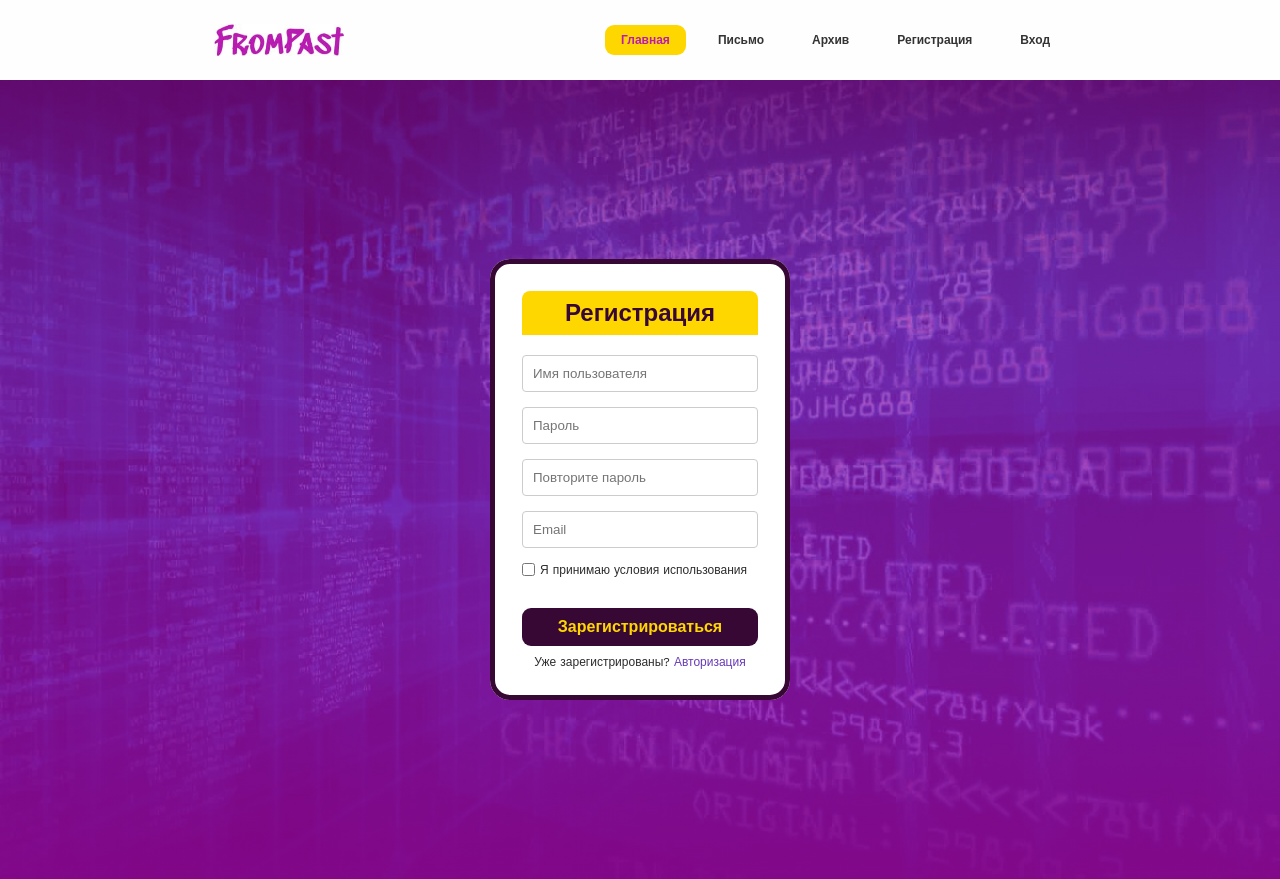
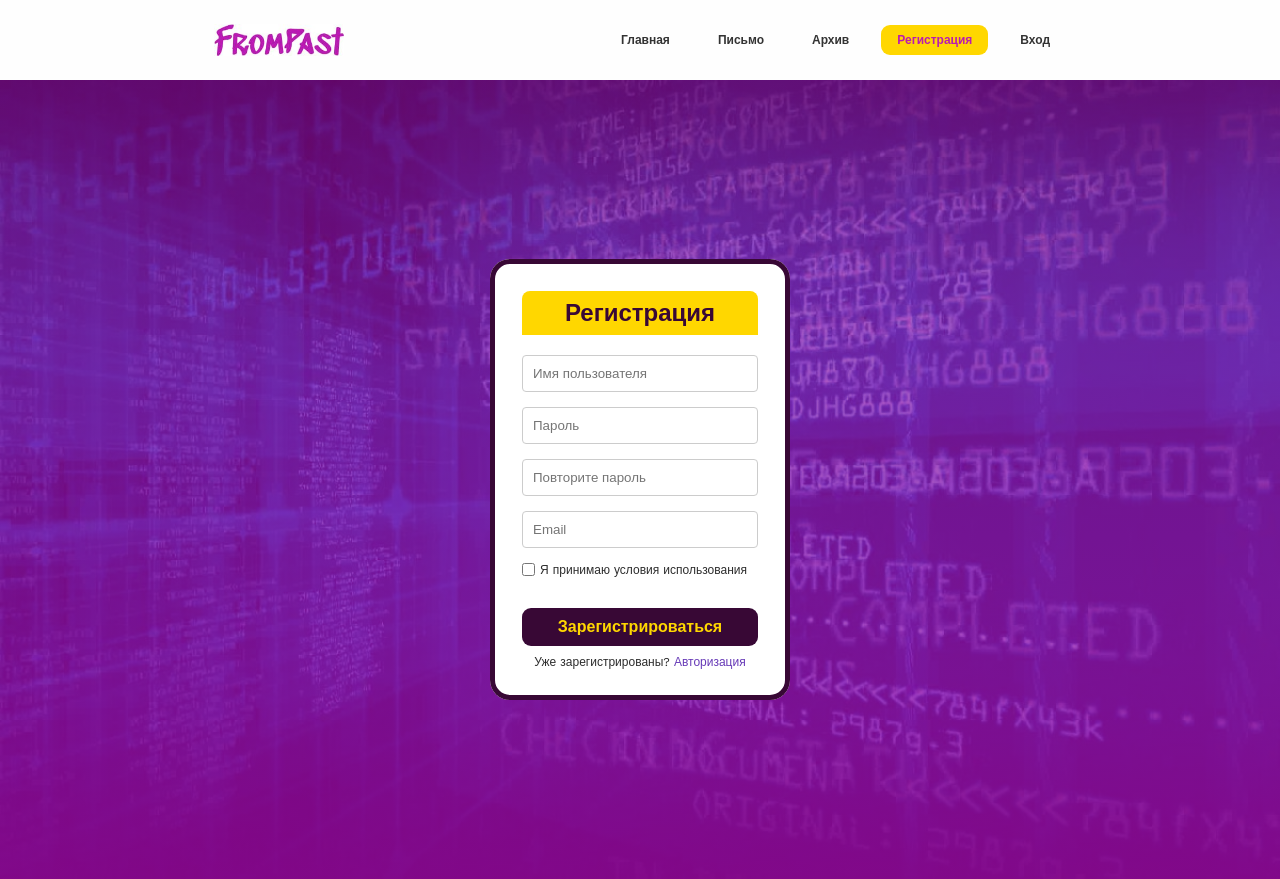
Before and after one commit to osccircuit/from_past, a Django app: page /users/registration/ in a window 1280 px wide. Shown: the top 879 px of the page. Run offline with Django 5.2, Linux system fonts and the light colour scheme.

Commit message:
Create script for enable the current active page

```diff
--- /dev/null
+++ b/backend/from_past/static/js/scripts.js
@@ -0,0 +1,21 @@
+document.addEventListener('DOMContentLoaded', function() {
+    const allLinks = document.querySelectorAll('a.dock');
+    const currentLink = document.querySelector('a.current');
+
+    if (currentLink) {
+        currentLink.classList.remove('current');
+    }
+
+    allLinks.forEach(link => {
+        try {
+            const url = new URL(link.href);
+
+            // Более точное сравнение путей (учитывает trailing slash)
+            if (url.pathname.replace(/\/$/, '') === window.location.pathname.replace(/\/$/, '')) {
+                link.classList.add('current');
+            }
+        } catch (e) {
+            // console.error('Invalid URL in link:', link.href, e);
+        }
+    });
+});
--- a/backend/from_past/templates/base.html
+++ b/backend/from_past/templates/base.html
@@ -40,17 +40,17 @@
 			<div class="container container-sm header-flex">
 				<img src="{% static "images/logo.png" %}" alt="" class="logo" />
 				<ul class="main-menu">
-					<li><a class="current" href="{% url "main:index" %}">Главная</a></li>
-					<li><a href="{% url "letter:letter" %}">Письмо</a></li>
-					<li><a href="#">Архив</a></li>
+					<li><a class="dock current" href="{% url "main:index" %}">Главная</a></li>
+					<li><a class="dock" href="{% url "letter:letter" %}">Письмо</a></li>
+					<li><a class="dock" >Архив</a></li>
 					{% if user.is_authenticated %}
-						<li><a href="{% url "users:logout" %}" onclick="document.getElementById('logout_form').submit(); return false;">Выход</a></li>
+						<li><a class="dock" href="{% url "users:logout" %}" onclick="document.getElementById('logout_form').submit(); return false;">Выход</a></li>
 						<li><form method="post" id="logout_form" action="{% url 'users:logout' %}">
 						  {% csrf_token %}
 						</form></li>
 					{% else %}
-						<li><a href="{% url "users:registration" %}">Регистрация</a></li>
-						<li><a href="{% url "users:sign_in" %}">Вход</a></li>
+						<li><a class="dock" href="{% url "users:registration" %}">Регистрация</a></li>
+						<li><a class="dock" href="{% url "users:sign_in" %}">Вход</a></li>
 					{% endif %}
 					{% if user.is_staff or user.is_admin %}
 						<li><a href="{% url "admin:index" %}">Админ панель</a></li>
@@ -81,5 +81,6 @@
 				</div>
 			</div>
 		</footer>
+		<script src="{% static "js/scripts.js" %}"></script>
 	</body>
 </html>
```
